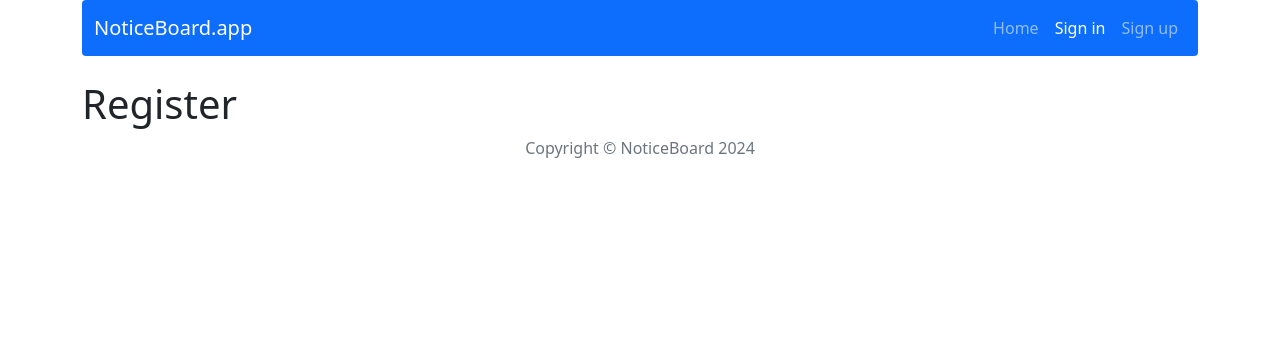
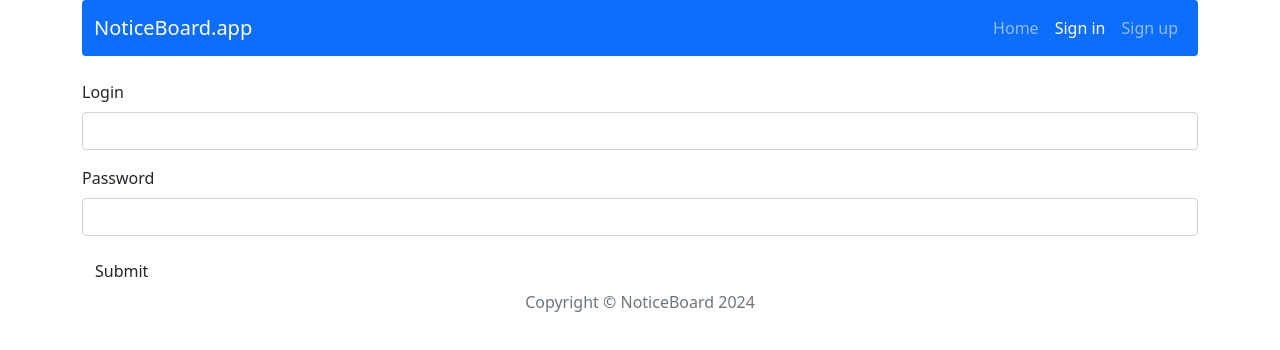
Before and after one commit to Jnlietta/NoticeBoard, a React (Create React App) app in the folder client/: page /user/register in a window 1280 px wide. Shown: the top 350 px of the page. Built offline with nearby package versions, Linux system fonts and the light colour scheme; no server answers.

Commit message:
Add Form for login, password and Button to submit in Register.js

```diff
--- a/client/src/components/pages/Register/Register.js
+++ b/client/src/components/pages/Register/Register.js
@@ -1,6 +1,23 @@
+import Button from 'react-bootstrap/Button';
+import Form from "react-bootstrap/Form";
+
 const Register = props => {
     return(
-        <h1>Register</h1>
+        <Form>
+
+            <Form.Group className="mb-3" controlId="formLogin">
+                <Form.Label>Login</Form.Label>
+                <Form.Control type="text" placeholdder="Enter login" />
+            </Form.Group>
+
+            <Form.Group className="mb-3" controlId="formPassword">
+                <Form.Label>Password</Form.Label>
+                <Form.Control type="password" placeholdder="Password" />
+            </Form.Group>
+
+            <Button variant="promary" type="submit">Submit</Button>
+
+        </Form>
     );
 };
 
```
